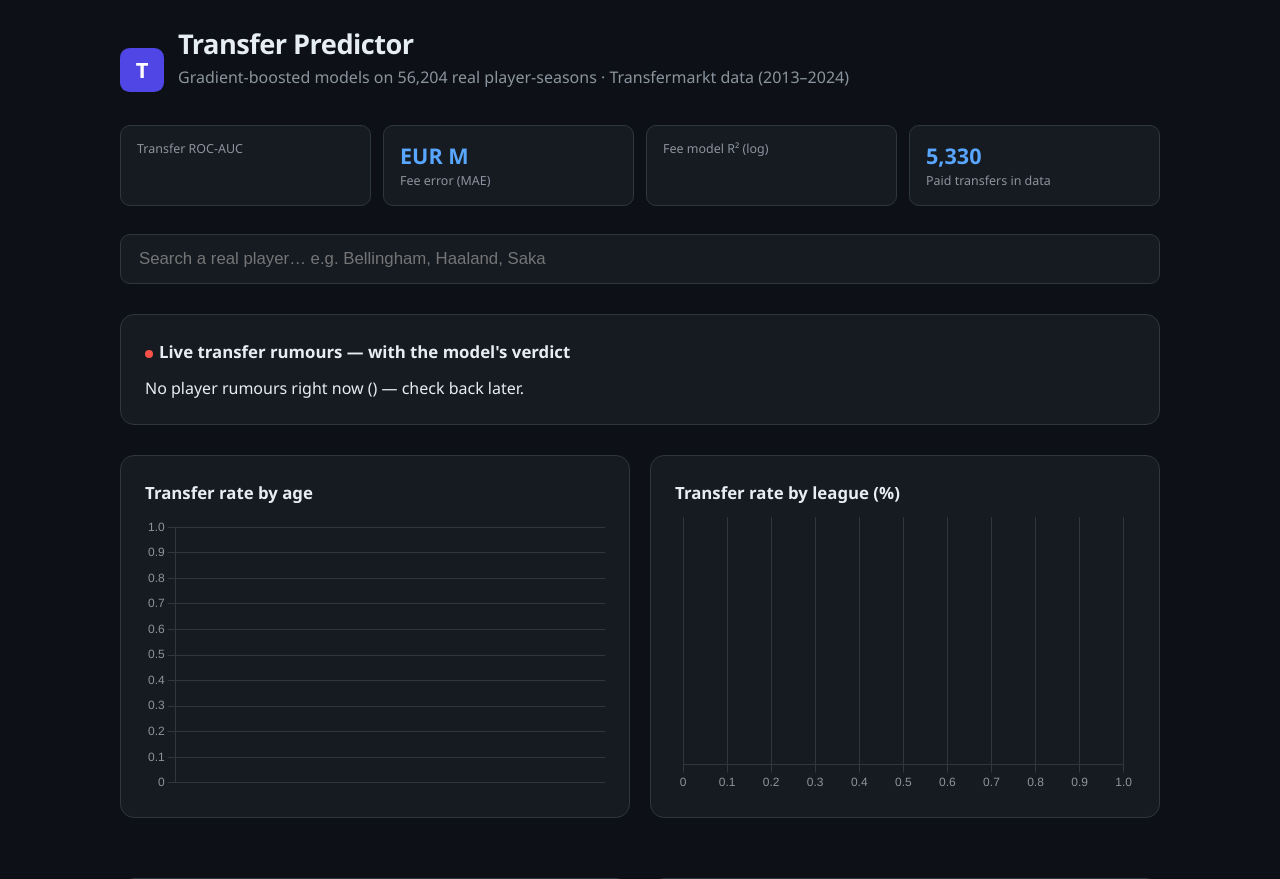
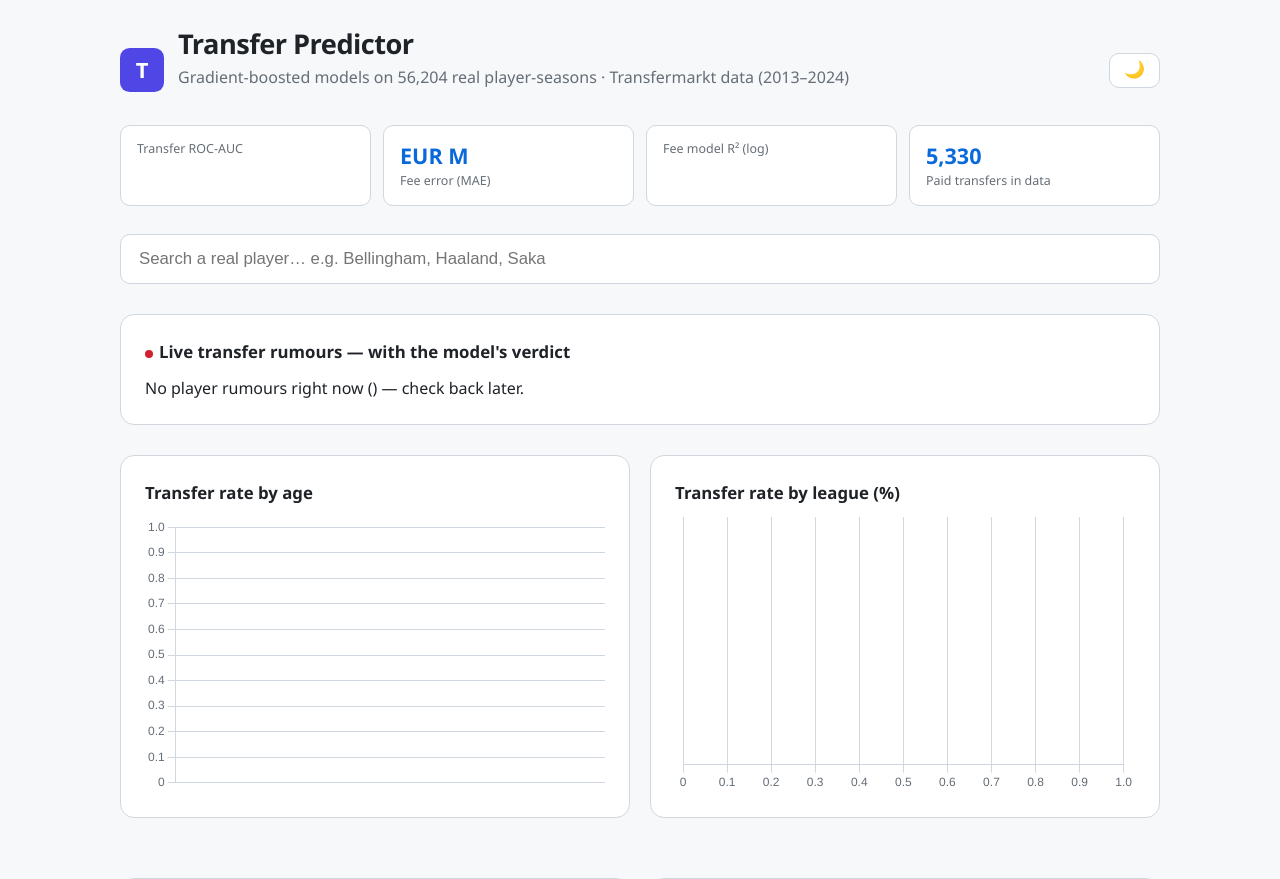
Before and after one commit to izzathashim2006-dotcom/transfer-predictor, a Flask app: template templates/index.html in a window 1280 px wide. Shown: the top 879 px of the page. Run offline with Flask 3, Linux system fonts and the light colour scheme; the template is opened without the code that fills it, so the values that code supplies are empty; parts of the project's set-up code (start-up, migrations or seed data) failed here and were passed over.

Commit message:
Light mode: CSS-variable theme with persisted toggle, OS-preference default, theme-aware chart re-render

```diff
--- a/templates/index.html
+++ b/templates/index.html
@@ -8,12 +8,21 @@
 :root{
   --bg:#0d1117; --panel:#161b22; --panel2:#1c2330; --border:#30363d;
   --text:#e6edf3; --muted:#8b949e; --green:#3fb950; --amber:#d29922; --red:#f85149; --blue:#58a6ff;
+  --hover:#243044; --bar-track:#1c2330; --card-shadow:0 8px 24px rgba(0,0,0,.5);
+}
+:root[data-theme="light"]{
+  --bg:#f6f8fa; --panel:#ffffff; --panel2:#eef1f5; --border:#d0d7de;
+  --text:#1f2328; --muted:#656d76; --green:#1a7f37; --amber:#9a6700; --red:#cf222e; --blue:#0969da;
+  --hover:#e4e9ef; --bar-track:#dfe4ea; --card-shadow:0 8px 24px rgba(140,150,160,.25);
 }
 *{box-sizing:border-box;margin:0;padding:0}
 body{background:var(--bg);color:var(--text);font-family:'Segoe UI',system-ui,sans-serif;line-height:1.5}
 .wrap{max-width:1080px;margin:0 auto;padding:24px 20px 60px}
 header{display:flex;align-items:center;gap:14px;margin-bottom:8px}
 header img{width:44px;height:44px}
+.theme-btn{margin-left:auto;background:var(--panel);border:1px solid var(--border);color:var(--text);
+  border-radius:10px;padding:8px 14px;cursor:pointer;font-size:1.05rem;line-height:1}
+.theme-btn:hover{border-color:var(--blue)}
 h1{font-size:1.7rem;letter-spacing:-.02em}
 .sub{color:var(--muted);margin-bottom:28px}
 .metrics{display:grid;grid-template-columns:repeat(auto-fit,minmax(150px,1fr));gap:12px;margin-bottom:28px}
@@ -25,9 +34,9 @@ h1{font-size:1.7rem;letter-spacing:-.02em}
   border:1px solid var(--border);border-radius:10px;color:var(--text);outline:none}
 .searchbox input:focus{border-color:var(--blue)}
 .results{position:absolute;top:100%;left:0;right:0;background:var(--panel2);border:1px solid var(--border);
-  border-radius:10px;margin-top:6px;z-index:10;overflow:hidden;box-shadow:0 8px 24px rgba(0,0,0,.5)}
+  border-radius:10px;margin-top:6px;z-index:10;overflow:hidden;box-shadow:var(--card-shadow)}
 .results div{padding:10px 16px;cursor:pointer;display:flex;justify-content:space-between;gap:10px}
-.results div:hover{background:#243044}
+.results div:hover{background:var(--hover)}
 .results .who b{display:block}
 .results .who span{font-size:.8rem;color:var(--muted)}
 .results .mv{color:var(--green);white-space:nowrap;font-size:.9rem;align-self:center}
@@ -39,7 +48,7 @@ h1{font-size:1.7rem;letter-spacing:-.02em}
 .gauge .num{text-align:center}
 .gauge .big{font-size:2.4rem;font-weight:800}
 .gauge .lbl{font-size:.75rem;color:var(--muted);text-transform:uppercase;letter-spacing:.06em}
-.bar{height:10px;background:var(--panel2);border-radius:6px;overflow:hidden;margin:8px 0 18px}
+.bar{height:10px;background:var(--bar-track);border-radius:6px;overflow:hidden;margin:8px 0 18px}
 .bar i{display:block;height:100%;border-radius:6px;background:linear-gradient(90deg,var(--green),var(--amber) 55%,var(--red))}
 .stats{display:grid;grid-template-columns:repeat(auto-fit,minmax(110px,1fr));gap:10px}
 .stat{background:var(--panel2);border-radius:8px;padding:10px 12px}
@@ -82,7 +91,7 @@ footer{color:var(--muted);font-size:.8rem;margin-top:36px;border-top:1px solid v
 .rumour{background:var(--panel);border:1px solid var(--border);border-radius:12px;padding:16px 18px;margin-bottom:14px}
 .rumour h4{font-size:1rem;margin-bottom:6px}
 .rumour .rmeta{font-size:.75rem;color:var(--muted);margin-bottom:8px}
-.rumour .rbody{font-size:.9rem;color:#c9d1d9;margin-bottom:10px}
+.rumour .rbody{font-size:.9rem;color:var(--text);margin-bottom:10px}
 .chips{display:flex;flex-wrap:wrap;gap:10px}
 .chip{display:flex;align-items:center;gap:8px;background:var(--panel2);border:1px solid var(--border);
   border-radius:10px;padding:6px 10px;cursor:pointer}
@@ -102,6 +111,7 @@ footer{color:var(--muted);font-size:.8rem;margin-top:36px;border-top:1px solid v
       <h1>Transfer Predictor</h1>
       <div class="sub">Gradient-boosted models on {{ metrics.n_rows|default("56,204") }} real player-seasons · Transfermarkt data (2013–2024)</div>
     </div>
+    <button class="theme-btn" id="themeBtn" title="Toggle light / dark mode">☀️</button>
   </header>
 
   <div class="metrics">
@@ -266,10 +276,15 @@ async function loadPlayer(pid, season) {
   document.getElementById('predCard').scrollIntoView({behavior: 'smooth', block: 'start'});
 }
 
+function themeColors() {
+  const cs = getComputedStyle(document.documentElement);
+  return { grid: cs.getPropertyValue('--border').trim(), text: cs.getPropertyValue('--muted').trim() };
+}
 function initCharts() {
-const C = getComputedStyle(document.documentElement);
-const grid = {color: '#30363d'}, ticks = {color: '#8b949e'};
-Chart.defaults.color = '#8b949e'; Chart.defaults.borderColor = '#30363d';
+  Object.values(Chart.instances || {}).forEach(c => c.destroy());
+  const t = themeColors();
+  const grid = {color: t.grid}, ticks = {color: t.text};
+  Chart.defaults.color = t.text; Chart.defaults.borderColor = t.grid;
 
 new Chart($('ageChart'), {type: 'line', data: {
   labels: {{ chart.age_bins|tojson }},
@@ -298,6 +313,18 @@ new Chart($('feeChart'), {type: 'bar', data: {
   datasets: [{label: 'transfers', data: edges.slice(0, 12).map((_, i) => bins[i] || 0), backgroundColor: '#f85149'}]
 }, options: {plugins: {legend: {display: false}}, scales: {x: {grid}, y: {grid, ticks, beginAtZero: true}}}});
 }
+const themeBtn = $('themeBtn');
+const savedTheme = localStorage.getItem('theme');
+const prefersLight = window.matchMedia && matchMedia('(prefers-color-scheme: light)').matches;
+document.documentElement.dataset.theme = savedTheme || (prefersLight ? 'light' : 'dark');
+themeBtn.textContent = document.documentElement.dataset.theme === 'light' ? '🌙' : '☀️';
+themeBtn.onclick = () => {
+  const next = document.documentElement.dataset.theme === 'light' ? 'dark' : 'light';
+  document.documentElement.dataset.theme = next;
+  localStorage.setItem('theme', next);
+  themeBtn.textContent = next === 'light' ? '🌙' : '☀️';
+  if (typeof Chart !== 'undefined') initCharts();
+};
 if (typeof Chart !== 'undefined') initCharts();
 else window.addEventListener('load', initCharts);
 </script>
```
